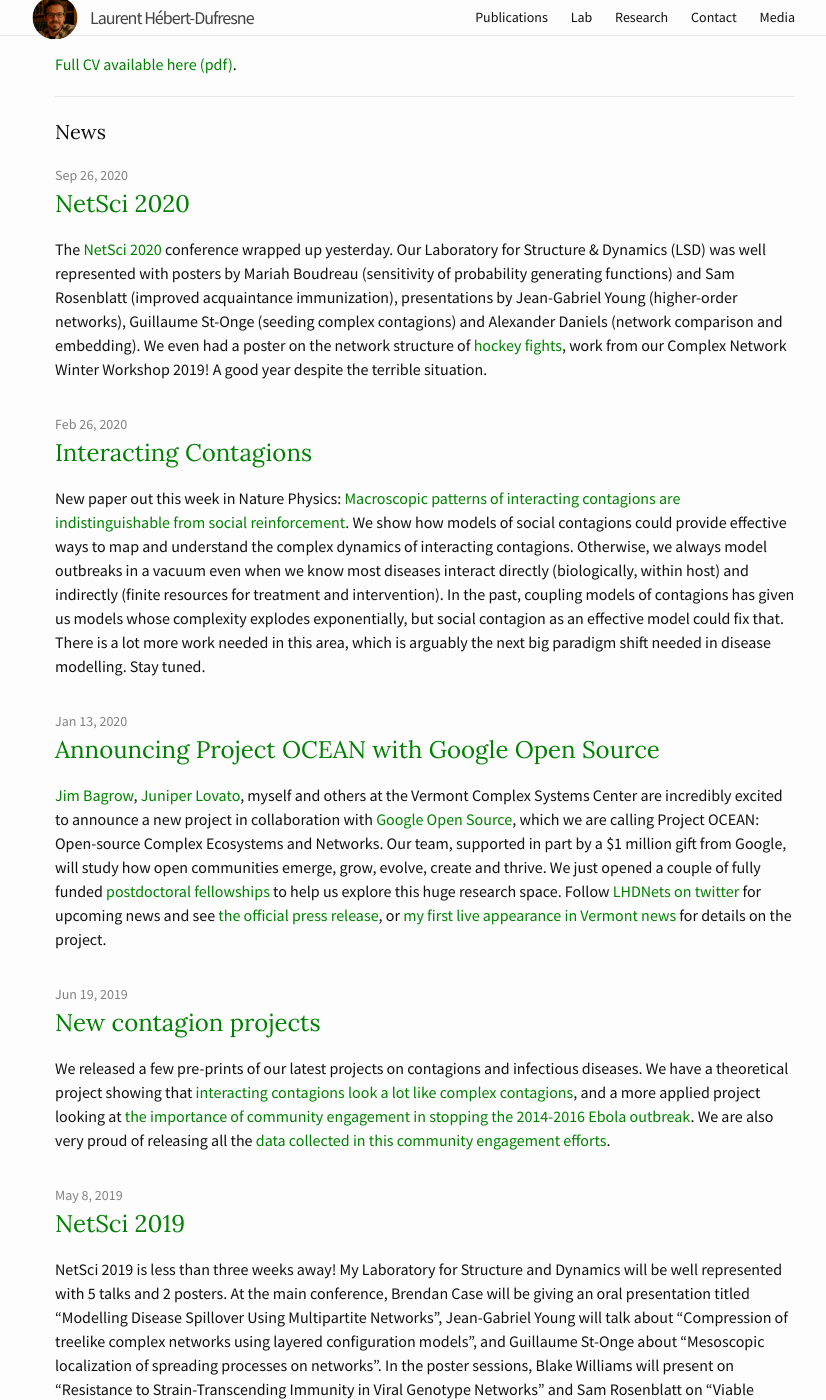
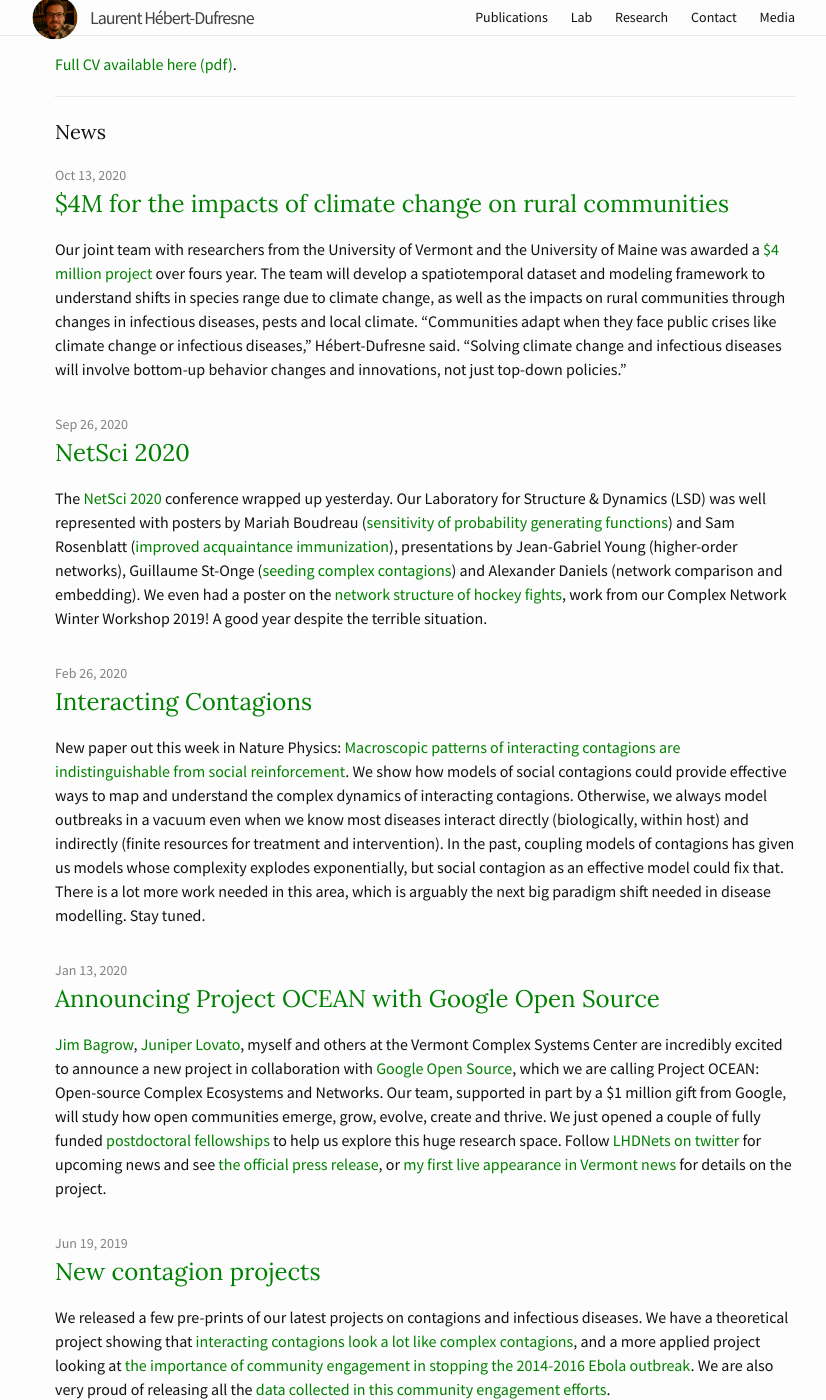
Before and after one commit to laurenthebertdufresne/laurenthebertdufresne.github.io, a Jekyll site: the page built from index.html, in a window 1280 px wide and 1400 px high, scrolled down 581 px. Shown: the whole window, without its empty margins (215-1041 px from the left). Built offline with Jekyll 4.4.1, drawn with Linux system fonts in a browser that asks for light colours; the list of posts is cut into pages by our own code; some of the changed text lies outside the part shown.

Commit message:
New award + updated CV

```diff
--- /dev/null
+++ b/_posts/2020-10-13-impacts-of-climate-change.md
@@ -0,0 +1,6 @@
+---
+layout: post
+title: $4M for the impacts of climate change on rural communities
+---
+
+Our joint team with researchers from the University of Vermont and the University of Maine was awarded a [$4 million project](https://www.uvm.edu/uvmnews/news/vermont-maine-team-awarded-4m-study-climate-impacts-species-and-response-farmers-rural) over fours year. The team will develop a spatiotemporal dataset and modeling framework to understand shifts in species range due to climate change, as well as the impacts on rural communities through changes in infectious diseases, pests and local climate. "Communities adapt when they face public crises like climate change or infectious diseases,” Hébert-Dufresne said. “Solving climate change and infectious diseases will involve bottom-up behavior changes and innovations, not just top-down policies."
```
Also changed, not shown: _posts/2020-09-26-NetSci-2020.md (+1 -1 lines), 2 other files.
